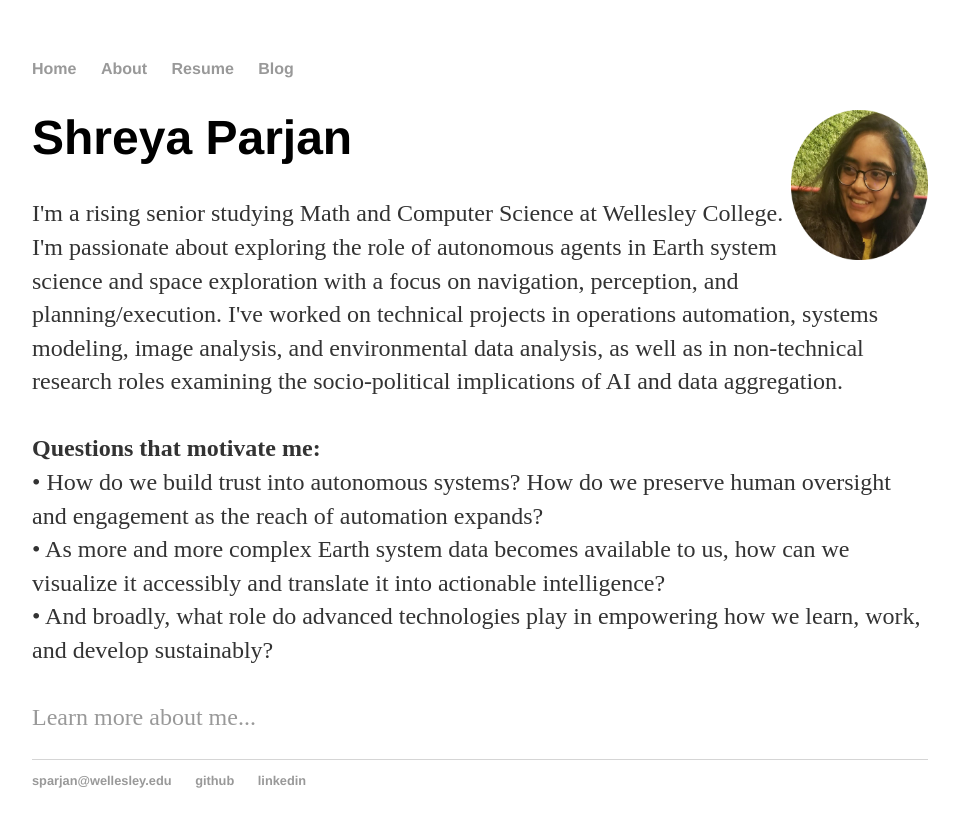
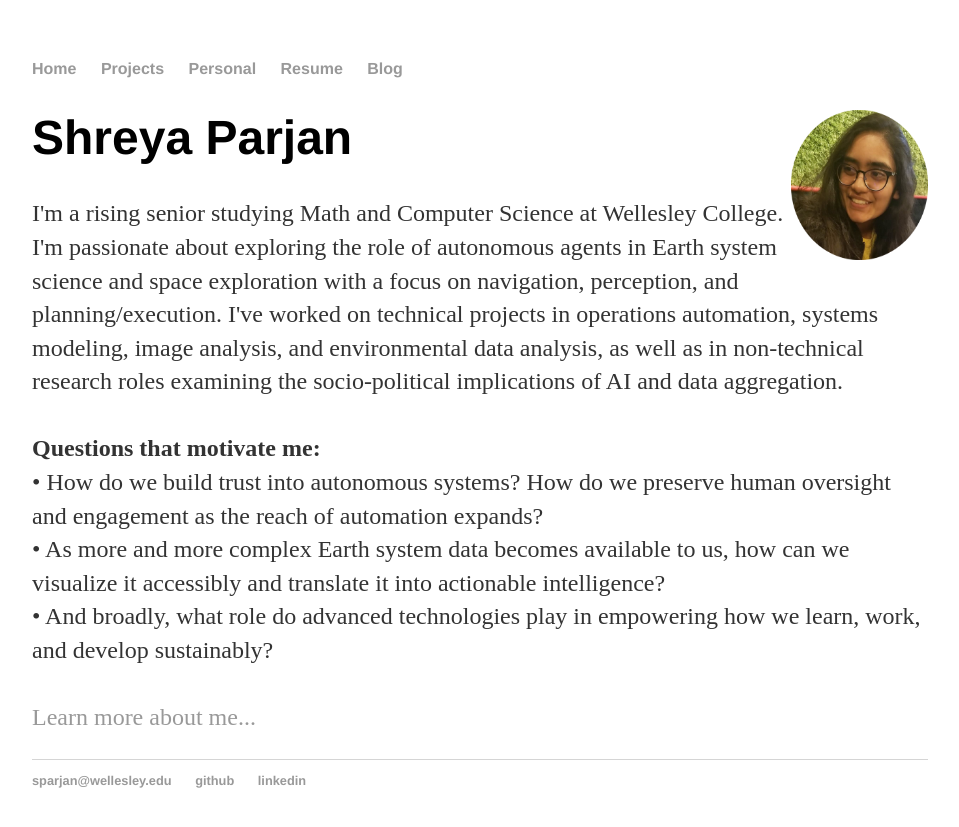
Before and after one commit to sparjan/site, a Jekyll site: the page built from index.html, in a window 1280 px wide. Shown: the top 827 px of the page, without its empty margins (160-1119 px from the left). Built offline with Jekyll 4.4.1, drawn with Linux system fonts in a browser that asks for light colours.

Commit message:
Update default.html

```diff
--- a/_layouts/default.html
+++ b/_layouts/default.html
@@ -9,7 +9,8 @@
 			<nav>
 	    		<ul>
 	        		<li><a href="/">Home</a></li>
-		        	<li><a href="/about">About</a></li>
+				<li><a href="/about">Projects</a></li>
+		        	<li><a href="/about">Personal</a></li>
 	        		<li><a href="/resume">Resume</a></li>
 	        		<li><a href="/blog">Blog</a></li>
 	    		</ul>
```
